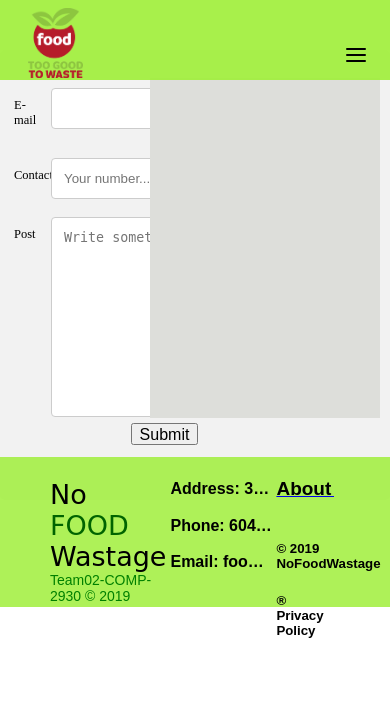
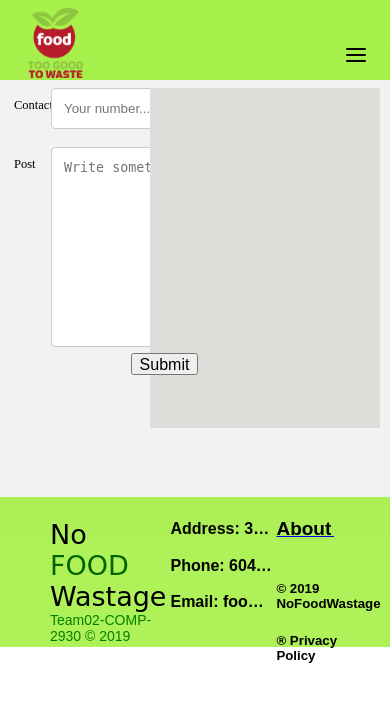
Before and after one commit to DilpreetS0hi/Team-02-COMP-2930, a PHP site: page /addData.html in a window 390 px wide. Shown: the top 702 px of the page. Run offline with PHP 8.4, Linux system fonts and the light colour scheme; some libraries are stand-ins or nearby versions.

Commit message:
Donation Page

```diff
--- a/addData.html
+++ b/addData.html
@@ -53,6 +53,9 @@
                         <div id="logotext"></div>
                     </a>
                 </div>
+                <h1 id="banner"></h1>
+                <h1 id="quote"></h1>
+                <script src="greetingQuote.js"></script>
 <!--                menus-->
                 <div class="nav-wrapper" id="i-need-you" style="top:-10000px;left:-10000px;">
                     <ul>
@@ -71,18 +74,6 @@
         <div class="container">
 <!--            form-->
             <form action="action_page.php">
-                <!--                        email-->
-                <div class="row">
-                    <div class="col-25">
-
-                        <div id="email">
-                            <label for="email">E-mail</label>
-                        </div>
-                    </div>
-                    <div class="col-75">
-                        <input type="text" id="email2" name="E-mail" readonly>
-                    </div>
-                </div>
                 <!--                        contact number-->
                 <div class="row">
                     <div class="col-25">
@@ -140,7 +131,7 @@
                 <p class="footer-company-about">
                     <a href="AboutUs_page.html"><span>About Us</span></a>
                 <h5>&#169; 2019 NoFoodWastage</h5>
-                <h5>&#174; Privacy Policy</h5>
+                <h5 id="privacy">&#174; Privacy Policy</h5>
             </div>
         </footer>
 
--- a/add_data.css
+++ b/add_data.css
@@ -147,7 +147,7 @@ nav ul li a {
 /*date*/
 .dateClass{
     color : grey;
-    margin-top: -3%;
+    margin-top: -4%;
     margin-right: : 2.5%;
     float: right;
 }
@@ -167,7 +167,7 @@ nav ul li a {
 /*contact number*/
 .contactClass{
     color: grey;
-    margin-top: -4%;
+    margin-top: -6%;
     margin-right: 2%;
     float: right;
 }
@@ -176,6 +176,7 @@ nav ul li a {
 .nameClass{
     font-size: 35px;
     margin-left: 2%;
+    margin-right: 35%;
 }
 
 /*media query*/
@@ -480,7 +481,7 @@ input[type=number], select, textarea{
 
 /*posts*/
 #ex1 {
- margin-top: -398px;
+ margin-top: -325px;
     float: right;
     background-color: rgb(221, 222, 218);
     width: 700px;
@@ -533,7 +534,7 @@ input[type=submit] {
     border-radius: 5px;
     background-color: #f2f2f2;
     padding: 20px;
-    height: 524px;
+    height: 560px;
         margin-top: 77px;
 }
 
@@ -557,7 +558,9 @@ input[type=submit] {
     display: table;
     clear: both;
 }
-
+#privacy{
+    margin-bottom: 0%;
+}
 /* Responsive layout - when the screen is less than 600px wide, make the two columns stack on top of each other instead of next to each other */
 
 
@@ -567,7 +570,7 @@ input[type=submit] {
     #ex1{
                width: 448px;
     height: 340px;
-        margin-top: -367px;
+        margin-top: -291px;
     }
 
 /*    posts*/
@@ -595,6 +598,12 @@ input[type=submit] {
     footer{
         margin-top: -43px;
     }
+    .contactClass{
+        margin-top: -9%;
+    }
+    #privacy{
+        width: 105%;
+    }
 }
 
 /*media queries*/
@@ -604,7 +613,7 @@ input[type=submit] {
     #ex1{
                width: 307px;
     height: 340px;
-        margin-top: -367px;
+        margin-top: -288px;
         margin-right: -10px;
     }
 
@@ -633,7 +642,7 @@ input[type=submit] {
 
 /*    contact number*/
     .contactClass{
-        margin-top: -34px;
+        margin-top: -29px;
     }
 
 /*    date*/
@@ -658,6 +667,9 @@ input[type=submit] {
     footer{
         margin-top: -43px;
     }
+    .nameClass{
+    font-size: 25px;
+    }
 
 }
 
@@ -668,12 +680,12 @@ input[type=submit] {
     #ex1{
                width: 230px;
     height: 340px;
-        margin-top: -367px;
+        margin-top: -287px;
         margin-right: -10px;
     }
 /*    information div*/
     .container{
-     height: 450px;
+     height: 490px;
         margin-top: 50px;
     }
 
@@ -696,7 +708,7 @@ input[type=submit] {
 
 /*    contact */
     .contactClass{
-        margin-top: -5px;
+        margin-top: -21px;
     }
 
 /*    email*/
@@ -725,11 +737,14 @@ input[type=submit] {
 
 /*    name*/
     .nameClass{
-        font-size: 24px;
+        font-size: 18px;
     }
 /*    footer*/
     footer{
         margin-top: -43px;
     }
+    #privacy{
+        width: 150%;
+    }
 
 }
```
